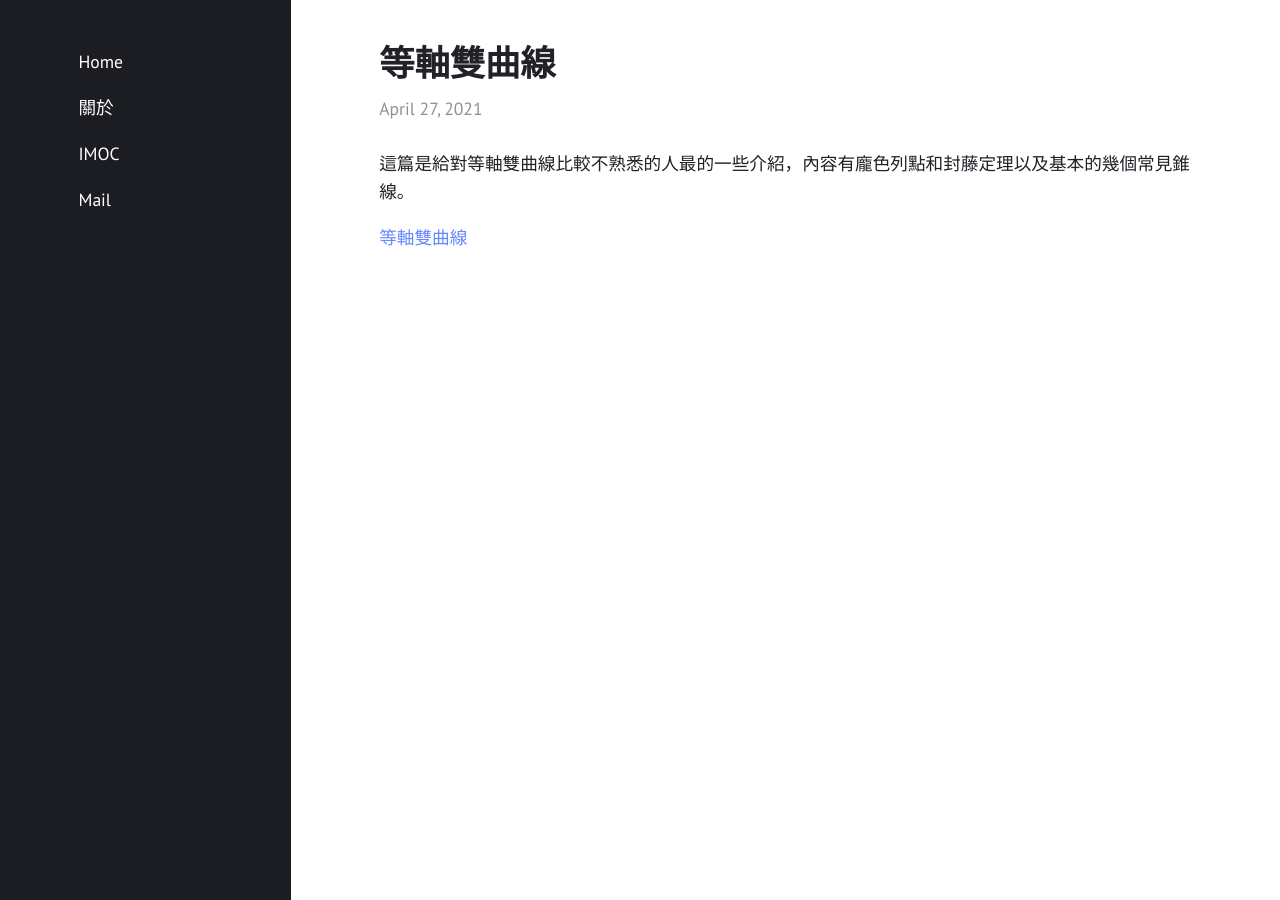
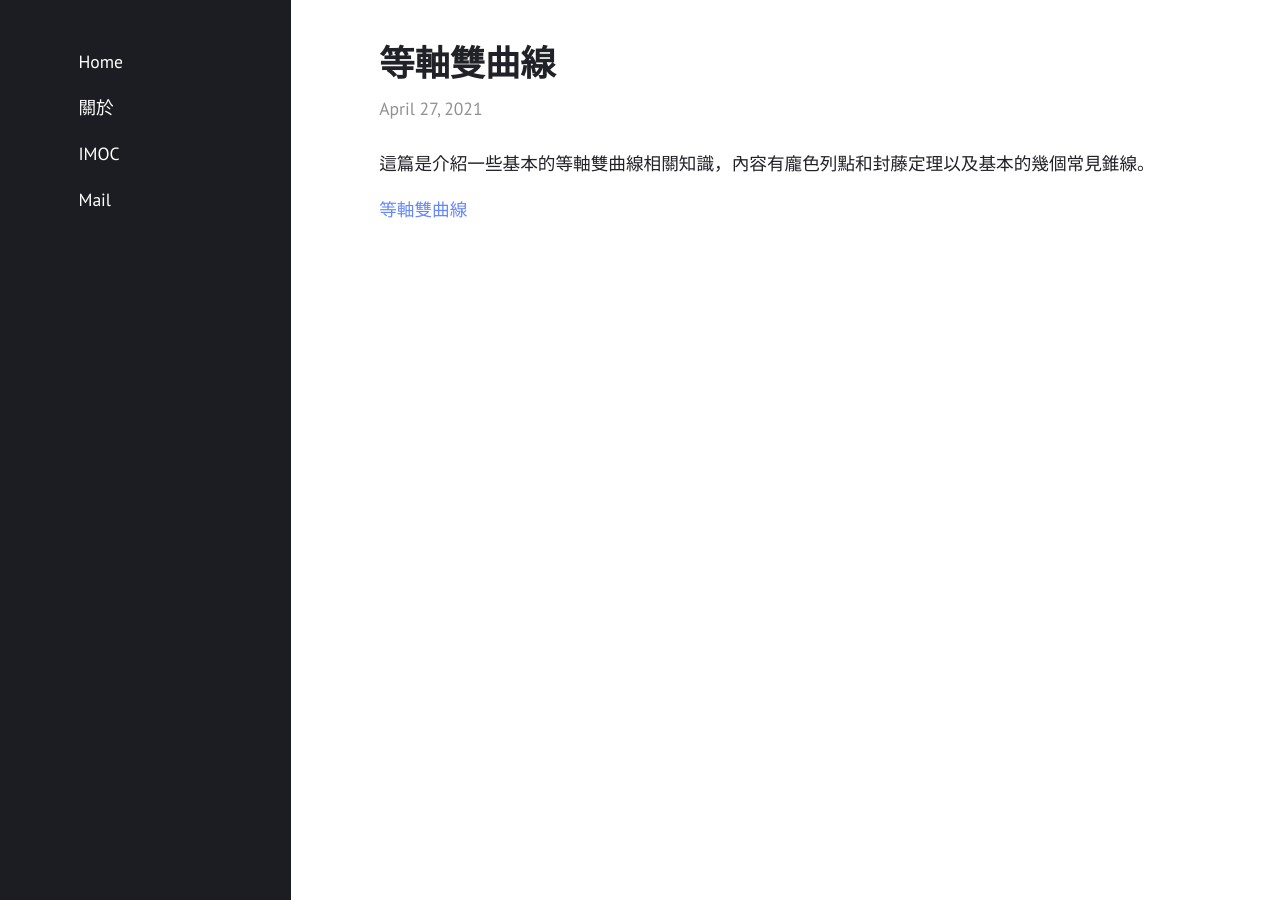
Before and after one commit to Permutation-Chang/Permutation-Chang.github.io, a Jekyll site: the page built from _posts/2021-04-27-rectangularhyperbola.md, in a window 1280 px wide. Built offline with Jekyll 4.4.1, drawn with Linux system fonts in a browser that asks for light colours.

Commit message:
Update 2021-04-27-rectangularhyperbola.md

```diff
--- a/_posts/2021-04-27-rectangularhyperbola.md
+++ b/_posts/2021-04-27-rectangularhyperbola.md
@@ -3,7 +3,7 @@ title:  "等軸雙曲線"
 layout: post
 ---
 
-這篇是給對等軸雙曲線比較不熟悉的人最的一些介紹，內容有龐色列點和封藤定理以及基本的幾個常見錐線。
+這篇是介紹一些基本的等軸雙曲線相關知識，內容有龐色列點和封藤定理以及基本的幾個常見錐線。
 
 [等軸雙曲線][Wiki]
 
```
